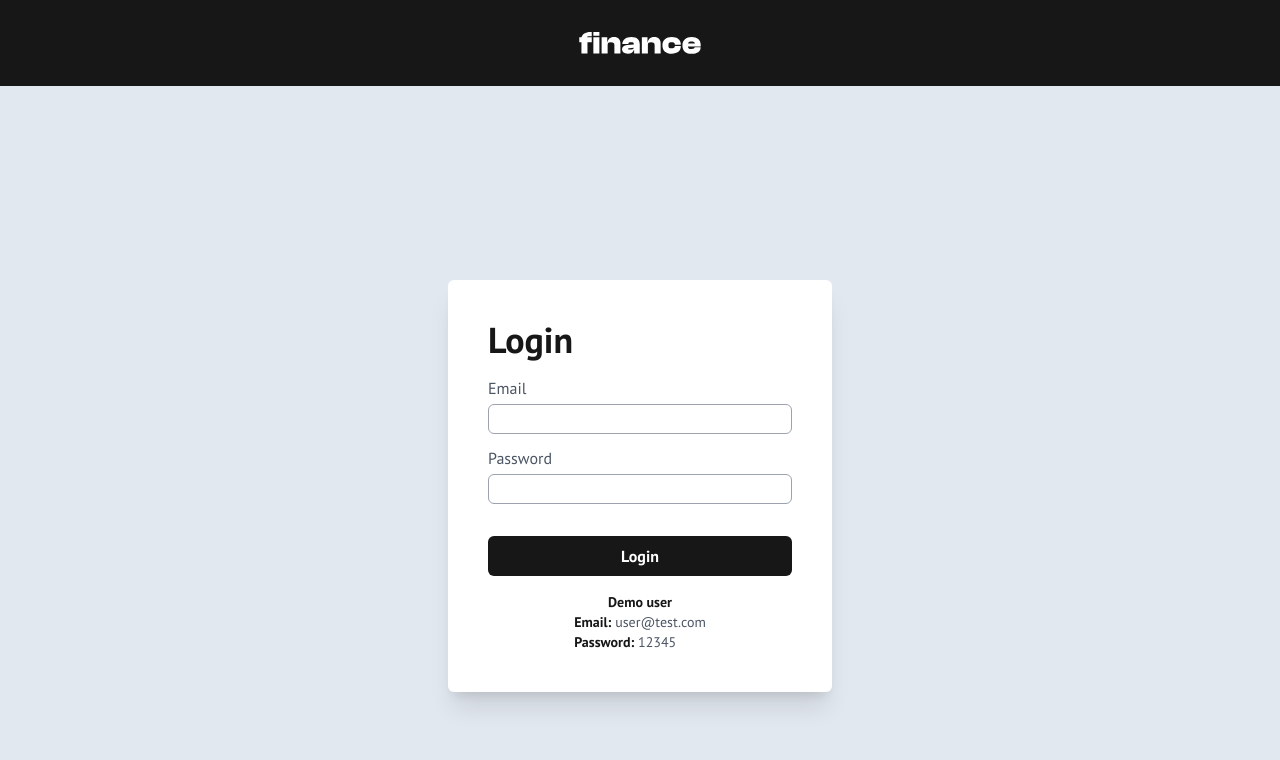
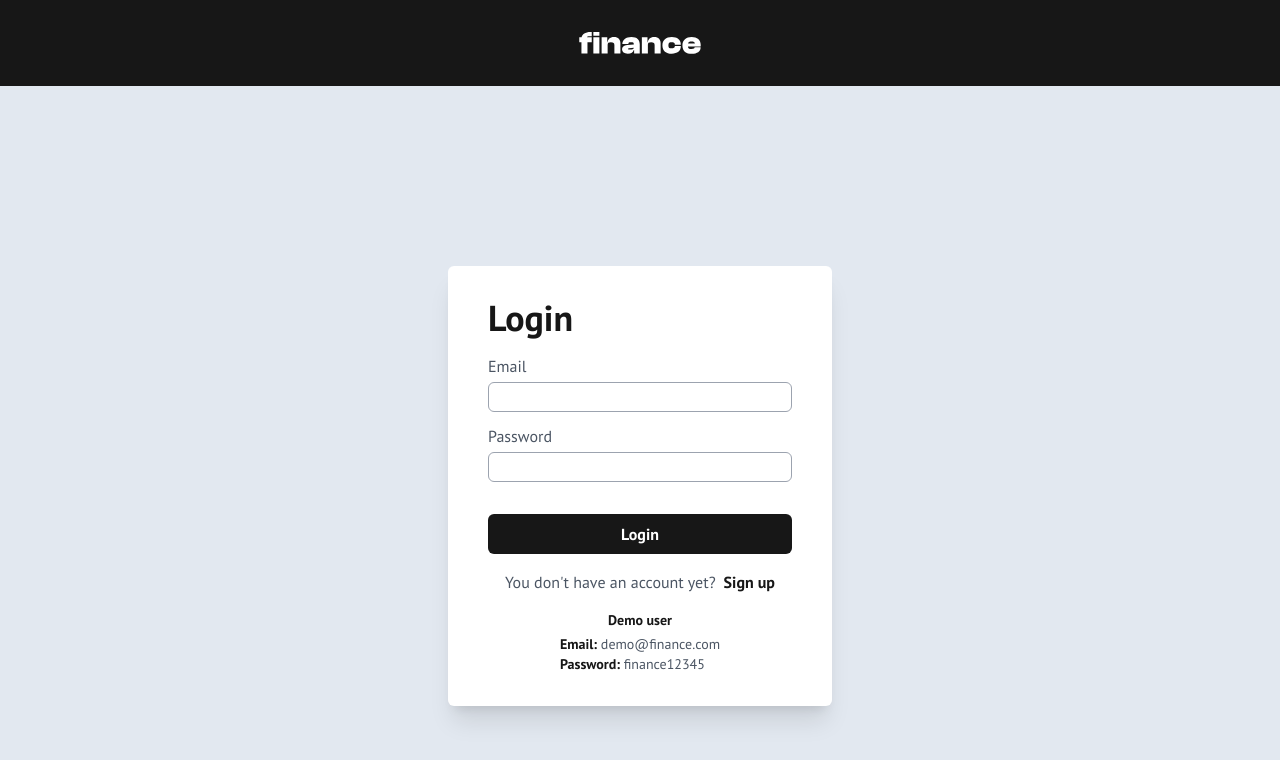
Before and after one commit to MartinWebDev95/FinanceApp, a Next.js app: page /login in a window 1280 px wide. Shown: the top 760 px of the page. Built offline with nearby package versions, Linux system fonts and the light colour scheme.

Commit message:
Change the LoginPage to add the LoginForm component wrapped in a Suspense react component

```diff
--- a/app/(login)/login/page.jsx
+++ b/app/(login)/login/page.jsx
@@ -1,31 +1,14 @@
+import LoginForm from "@/app/components/login/LoginForm";
+import { Suspense } from "react";
+
+export const metadata = {
+  title: 'Finance App | Login',
+};
+
 export default function LoginPage() {
   return (
-    <form action="" className="bg-white text-gray-600 p-10 rounded-md w-96 shadow-xl">
-      <fieldset>
-        <legend className="mb-4 text-neutral-900 font-bold text-4xl">Login</legend>
-
-        <div className="mb-3">
-          <label htmlFor="email">Email</label>
-          <input className="border border-gray-400 rounded-md block mt-1 py-0.5 px-2 w-full" type="email" name="email" id="email" />
-        </div>
-
-        <div>
-          <label htmlFor="password">Password</label>
-          <input className="border border-gray-400 rounded-md block mt-1 py-0.5 px-2 w-full" type="password" name="password" id="password" />
-        </div>
-      </fieldset>
-
-      <button type="submit" className="w-full rounded-md bg-neutral-900 text-white font-bold mt-8 py-2 hover:bg-neutral-800 transition-all ease-in-out duration-200">
-        Login
-      </button>
-
-      <div className="w-full mt-4 flex justify-center">
-        <div className="w-fit text-sm">
-          <p className="text-neutral-900 text-center font-bold">Demo user</p>
-          <p><span className="text-neutral-900 font-bold">Email:</span> user@test.com</p>
-          <p><span className="text-neutral-900 font-bold">Password:</span> 12345</p>
-        </div>
-      </div>
-    </form>
+    <Suspense>
+      <LoginForm />
+    </Suspense>
   )
 }
```
